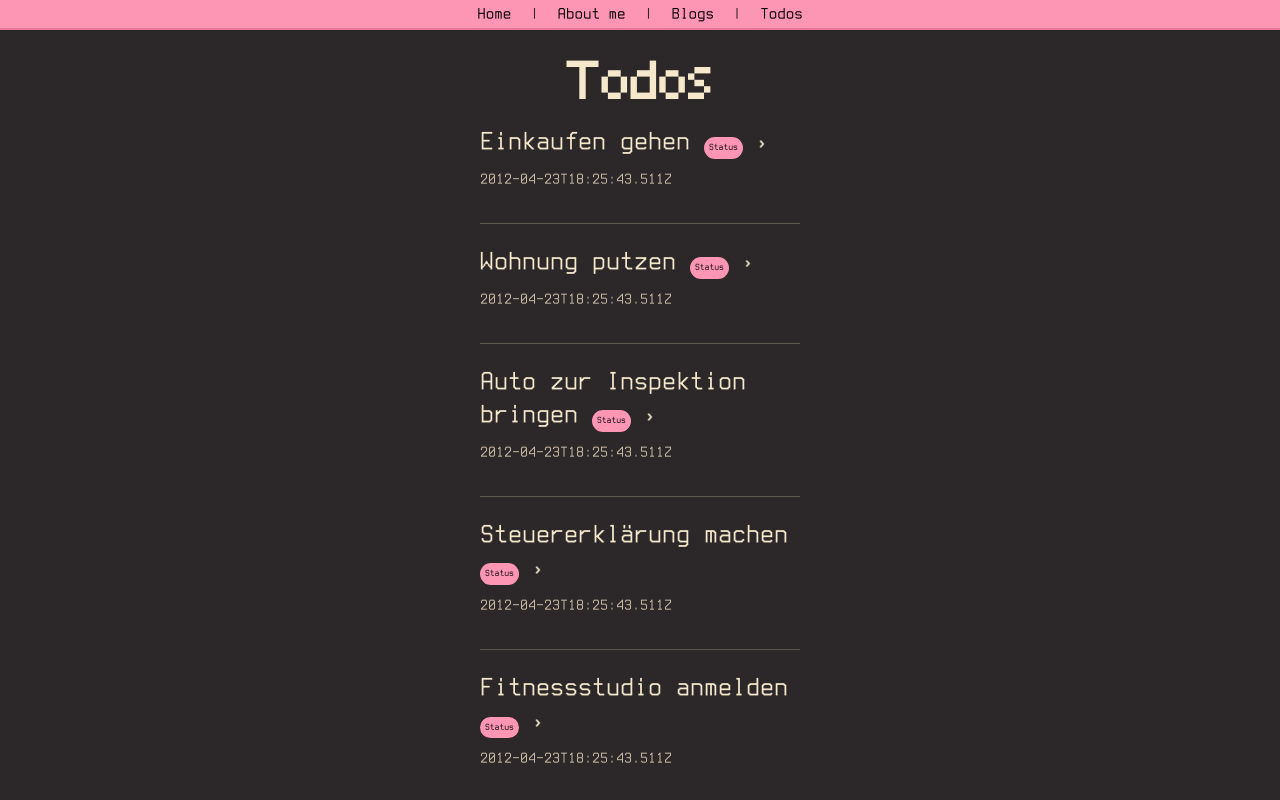
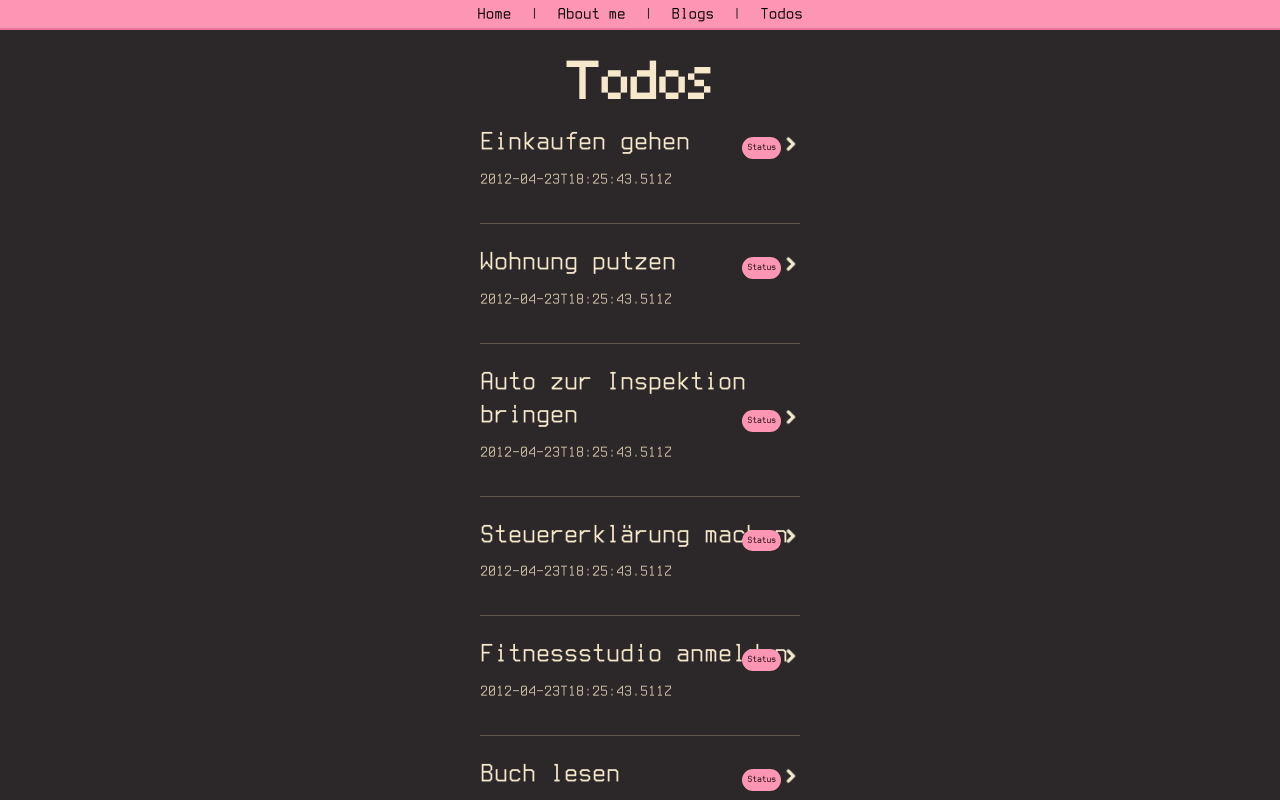
Before and after one commit to xenya52/blog_frontend, a React (Vite) app: page /todos in a window 1280 px wide. Shown: the top 800 px of the page. Built offline with nearby package versions, Linux system fonts and the light colour scheme.

Commit message:
redesing todo page change position of the status button and the arrow

```diff
--- a/src/pages/todos/todo-post.jsx
+++ b/src/pages/todos/todo-post.jsx
@@ -12,8 +12,16 @@ function TodoPost() {
       <div>
       {content.map((content, index) => (
         <div className='todo-post-container'>
-          <h3>{content.title} <button className='button-default'>Status</button> <img src={arrowLeft} alt='arrowLeft' /></h3>
-          <p>{content.timestamp}</p>
+            <h3>
+              <span>
+                {content.title}
+              </span>
+              <span className='todo-post-right'>
+                <button className='button-default'>Status</button>
+                <img src={arrowLeft} alt='arrowLeft' />
+              </span>
+              </h3>
+            <p>{content.timestamp}</p>
           <hr />
         </div>
       ))}
--- a/src/pages/todos/todo.css
+++ b/src/pages/todos/todo.css
@@ -13,5 +13,10 @@
     color: #c4b9a1;
 }
 .todo-post-container img{
-    width: 3%;
+    width: 7%;
 }
+.todo-post-right{
+    position: absolute;
+    right: 22%;
+    left: 58%;
+}
```
